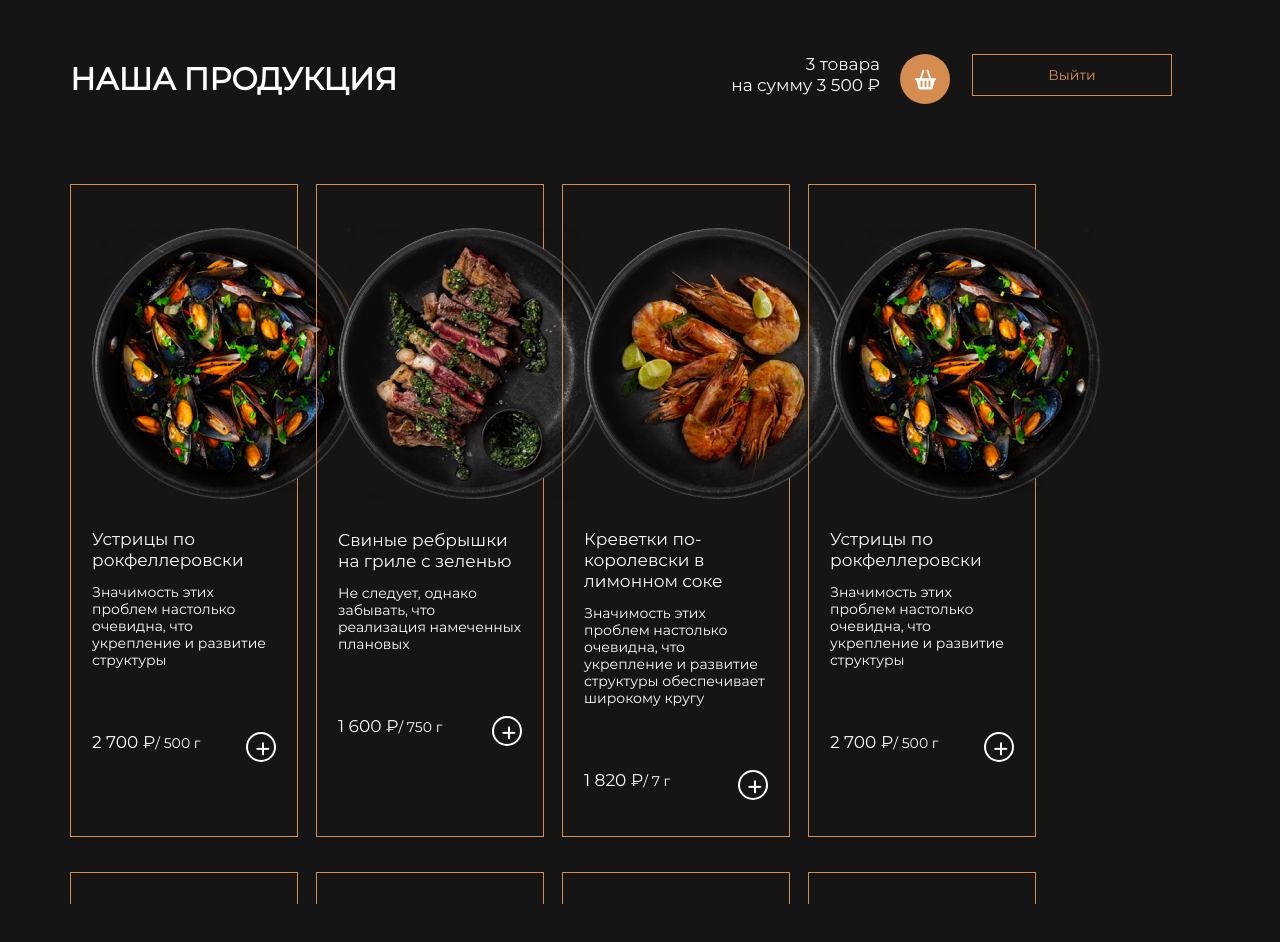
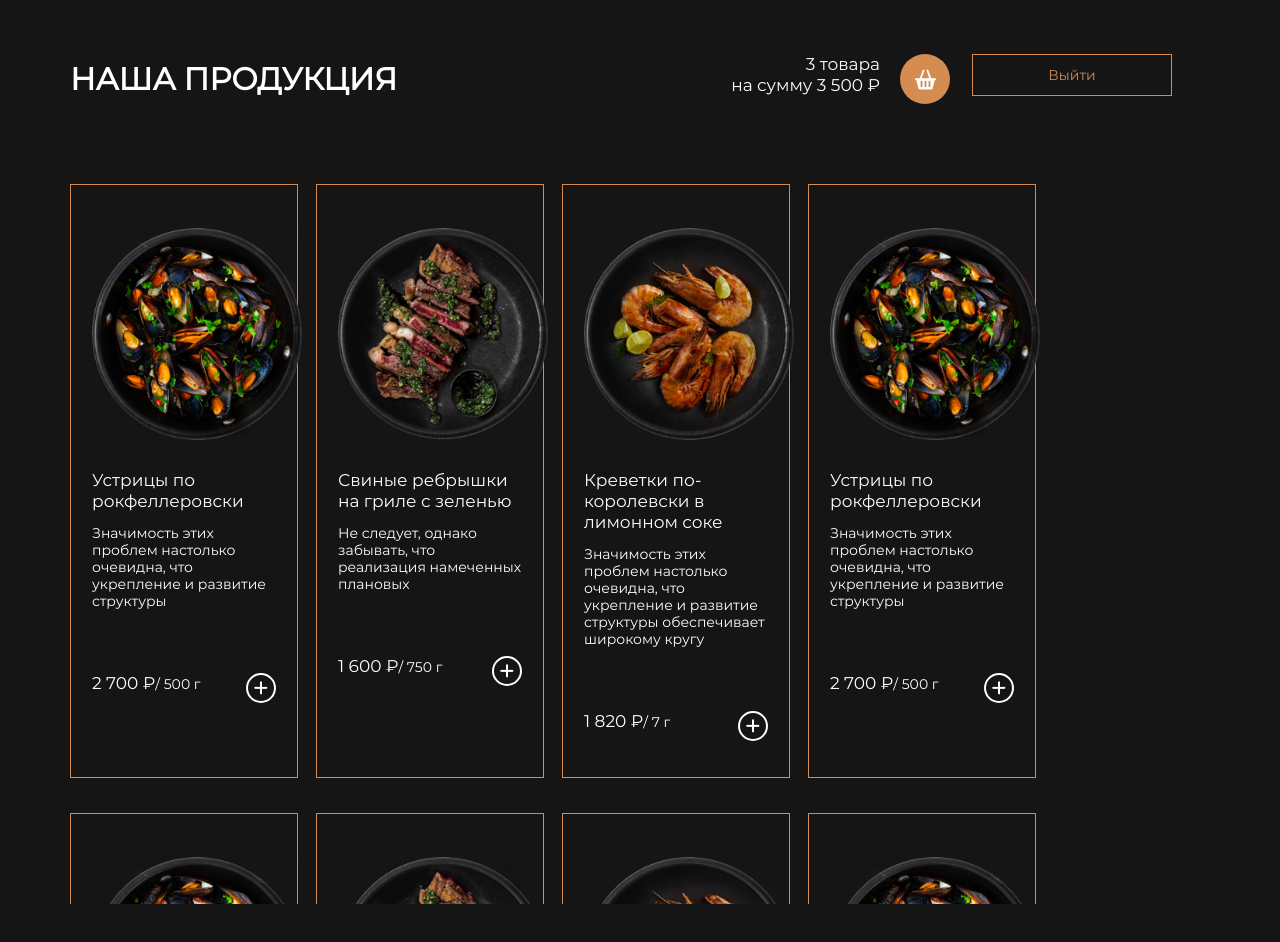
Before and after one commit to 89811421793/food-menu, a React (Create React App) app: page / in a window 1280 px wide. Shown: the top 942 px of the page. Built offline with nearby package versions, Linux system fonts and the light colour scheme.

Commit message:
роутинг в index.js работает

```diff
--- a/src/components/elements/Button/button.css
+++ b/src/components/elements/Button/button.css
@@ -1,4 +1,5 @@
 .addButton {
+ background-color: #161516;
     position: relative;
     border: 2px solid #FFFFFF;
     border-radius: 50px;
@@ -15,6 +16,6 @@
 
 .plus {
     position: absolute;
-    top: 8px;
-    left: 8px;
+    top: 6px;
+    left: 6px;
 }
--- a/src/components/elements/Card/card.css
+++ b/src/components/elements/Card/card.css
@@ -34,7 +34,9 @@
 }
 
 .itemCard {
+
     width: 20%;
+    /* height: max-content; */
     margin-bottom: 35px;
     margin-right: 18px;
     padding: 43px 21px 36px 21px;
@@ -49,7 +51,10 @@
 }
 
 .itemImage {
+    width: 210px;
+    height: 212px;
     margin-bottom: 30px;
+
 }
 
 .cardBottom {
```
